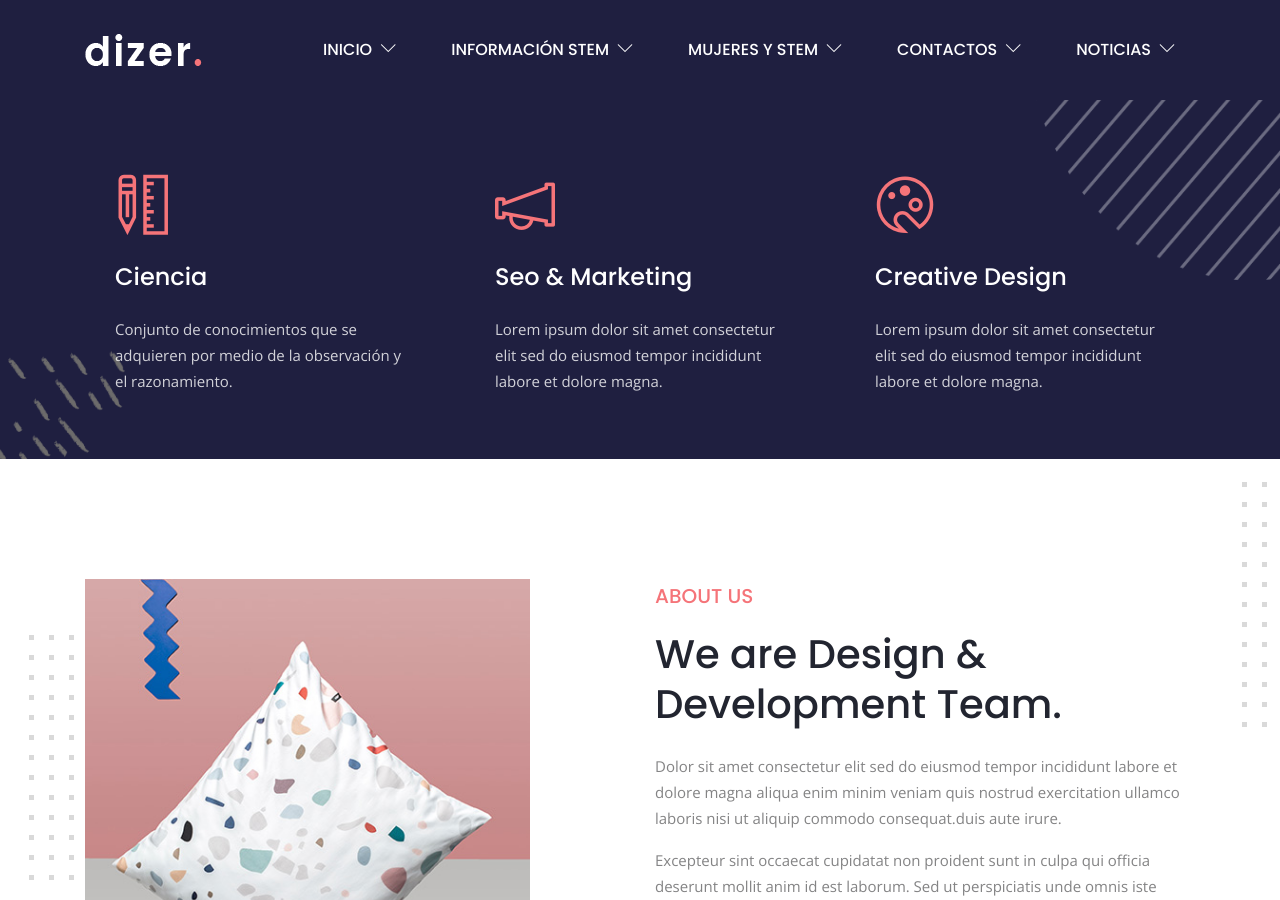
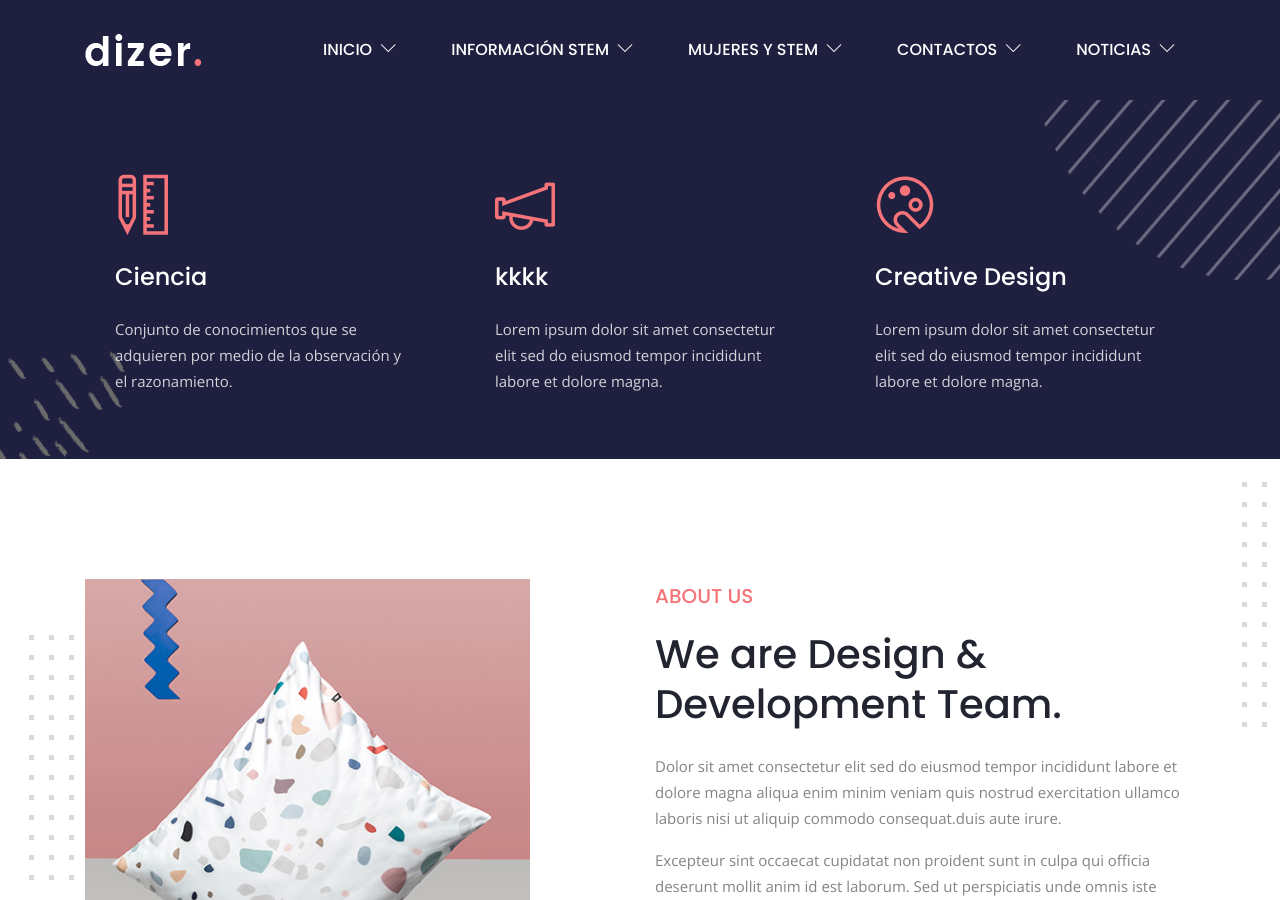
Before and after one commit to estaennosotraspiloto/estaennosotraspiloto, a Jekyll site: the page built from index-2.html, in a window 1280 px wide and 900 px high, scrolled down 649 px. Built offline with Jekyll 4.4.1, drawn with Linux system fonts in a browser that asks for light colours.

Commit message:
Update from Forestry.io estaennosotraspiloto updated _data/homepage_2.yml

```diff
--- a/_data/homepage_2.yml
+++ b/_data/homepage_2.yml
@@ -16,7 +16,7 @@ services:
     icon: ti-ruler-pencil
     content: Conjunto de conocimientos que se adquieren por medio de la observación
       y el razonamiento.
-  - name: Seo & Marketing
+  - name: kkkk
     icon: ti-announcement
     content: Lorem ipsum dolor sit amet consectetur elit sed do eiusmod tempor incididunt
       labore et dolore magna.
```
